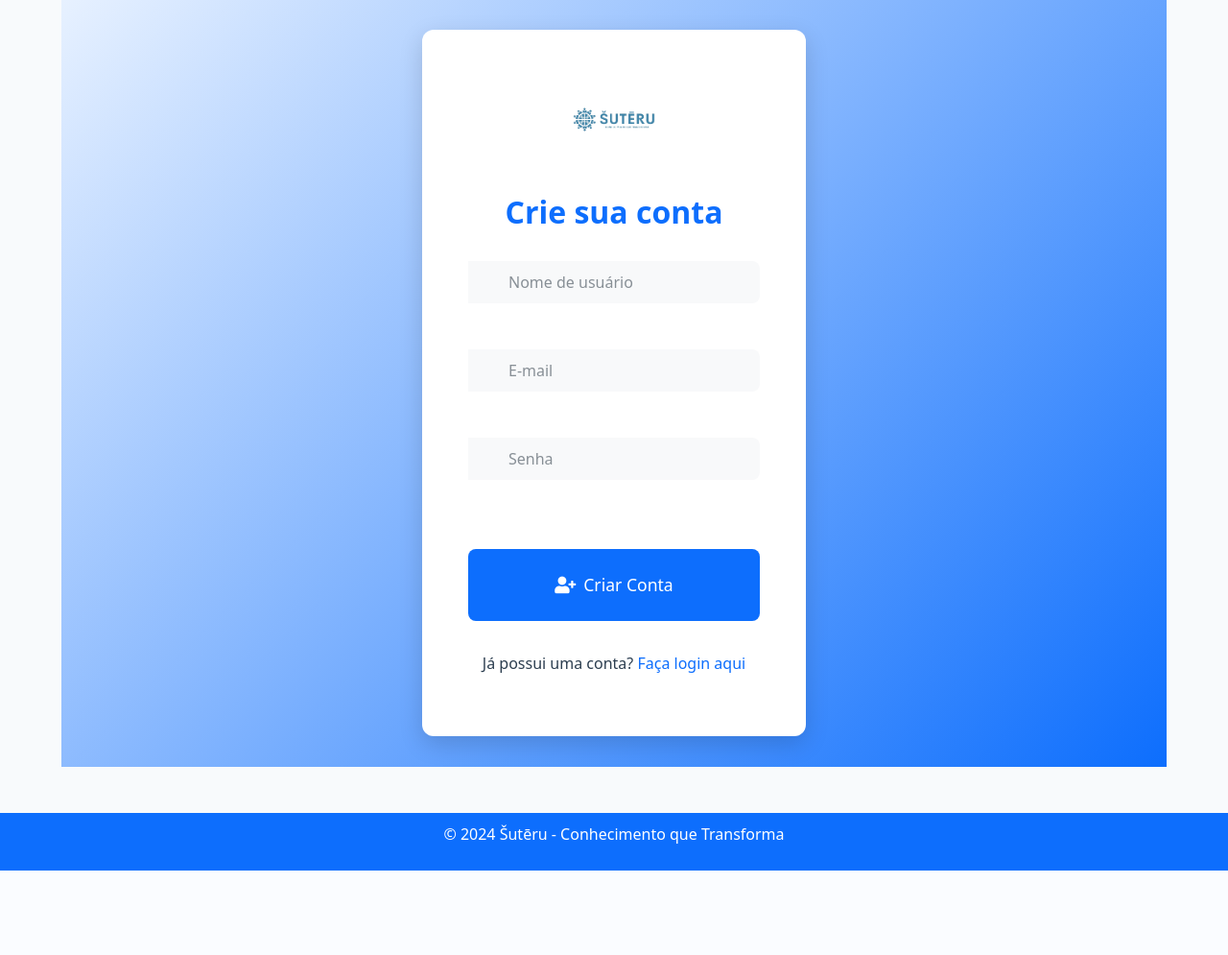
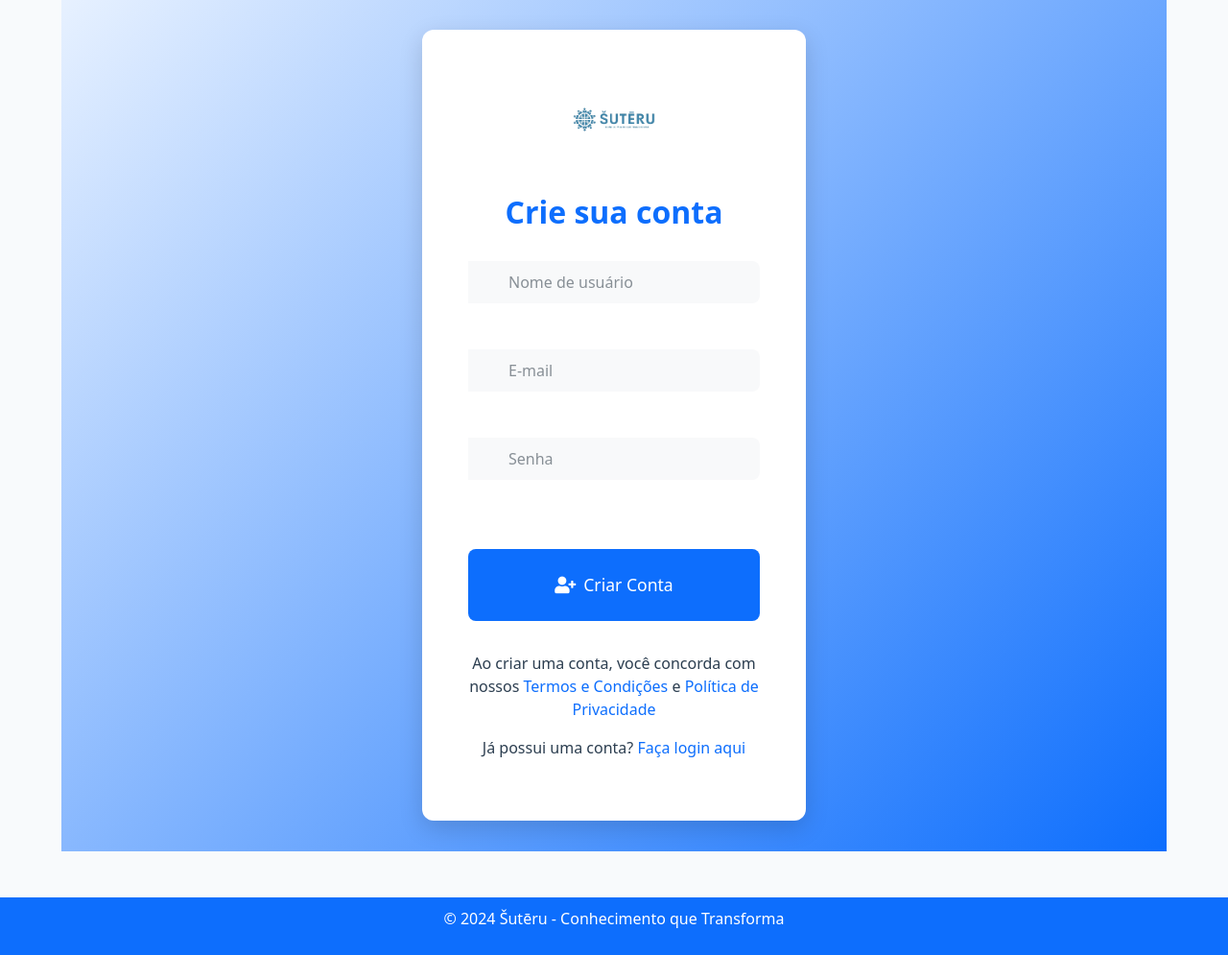
Before and after one commit to quArtiero/Suteru, a Flask app: page /register in a window 1280 px wide. Shown: the part 141-1136 px from the top of the page at 96% size. Before the commit the page ends 1048 px from the top, so only its background shows below. Run offline with Flask 3, Linux system fonts and the light colour scheme; some libraries are stand-ins or nearby versions.

Commit message:
Add Terms of Service and Privacy Policy links to registration page

```diff
--- a/app/templates/auth/register.html
+++ b/app/templates/auth/register.html
@@ -35,6 +35,11 @@
             </button>
         </form>
         <div class="auth-links">
+            <p class="terms-links">
+                Ao criar uma conta, você concorda com nossos
+                <a href="{{ url_for('static', filename='docs/Termos de Uso – Šutēru.pdf') }}" download="Termos_de_Uso.pdf" class="auth-link">Termos e Condições</a> e
+                <a href="{{ url_for('static', filename='docs/Política de Privacidade – Šutēru.pdf') }}" download="Politica_de_Privacidade.pdf" class="auth-link">Política de Privacidade</a>
+            </p>
             <p>Já possui uma conta? <a href="{{ url_for('auth.login') }}" class="auth-link">Faça login aqui</a></p>
         </div>
     </div>
```
Also changed, not shown: 2 other files.
